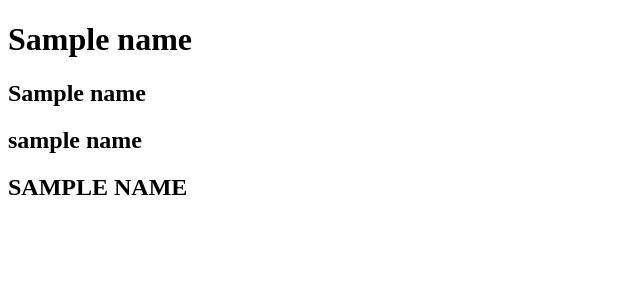
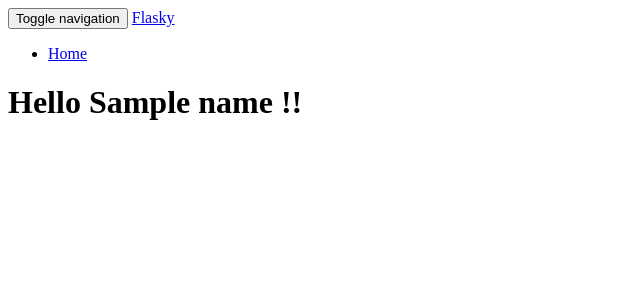
Before and after one commit to Thousandhack/python_to_do, a Flask app: template C_small_stu/templates/user.html in a window 1280 px wide. Shown: the top 300 px of the page, without its empty margins (0-640 px from the left). Run offline with Flask 2, Linux system fonts and the light colour scheme; the template is opened without the code that fills it: most values are stand-ins (such as "Sample title", 1, 10 or a date in 2020); some libraries are stand-ins or nearby versions.

Commit message:
练习了一些Jinja2简单的模板继承

```diff
--- a/C_small_stu/flask_templates.py
+++ b/C_small_stu/flask_templates.py
@@ -4,11 +4,14 @@ __author__ = "hsz"
 
 from flask import Flask, render_template
 from flask import make_response
+from flask_bootstrap import Bootstrap
 
 # 调用了 render_template模板
 # 将templates的目录创建在这个应用的同级目录下
 
 app = Flask(__name__)
+
+bootstrap = Bootstrap(app)
 
 
 @app.route('/response')
@@ -17,6 +20,7 @@ def my_response():
     response.set_cookie('answer', '42')
     # return '<h1>This document carries a cookie!</h1>'  # 效果一样
     return response
+
 
 
 # 在templates目录下创建网页
--- /dev/null
+++ b/C_small_stu/templates/base.html
@@ -0,0 +1,28 @@
+{% extends 'bootstrap/base.html' %}
+{% block navbar %}
+    <div class="navbar navbar-inverse" role="navigation">
+        <div class="container">
+            <div class="navbar-header">
+                <button type="button" class="navbar-toggle" data-toggle="collapse" data-target=".navbar-collapse">
+                    <span class="sr-only">Toggle navigation</span>
+                    <span class="icon-bar"></span>
+                    <span class="icon-bar"></span>
+                    <span class="icon-bar"></span>
+
+                </button>
+                <a class="navbar-brand" href="/">Flasky</a>
+
+            </div>
+            <div class="navbar-collapse collapse">
+                <ul class="nav navbar-nav">
+                    <li><a href="/">Home</a></li>
+                </ul>
+            </div>
+        </div>
+    </div>
+{% endblock %}
+{% block content %}
+    <div class="container">
+        {% block page_content %}{% endblock %}
+    </div>
+{% endblock %}
--- a/C_small_stu/templates/user.html
+++ b/C_small_stu/templates/user.html
@@ -1,13 +1,9 @@
-<!DOCTYPE html>
-<html lang="en">
-<head>
-    <meta charset="UTF-8">
-    <title>Title</title>
-</head>
-<body>
-<h1>{{ name }}</h1>
-<h2>{{ name|capitalize }}</h2>
-<h2>{{ name|lower }}</h2>
-<h2>{{ name|upper }}</h2>
-</body>
-</html>
+{#使用继承的Jinja2模板继承bootstrap#}
+{% extends "base.html" %}
+{% block title %} Flasky {% endblock %}
+
+{% block page_content %}
+    <div class="page-header">
+        <h1>Hello {{ name }} !!</h1>
+    </div>
+{% endblock %}
```
Also changed, not shown: C_small_stu/templates/404.html (+21 -10 lines), C_small_stu/templates/index.html (+20 -10 lines), C_small_stu/templates/user_first.html (added, +13 -0 lines).
